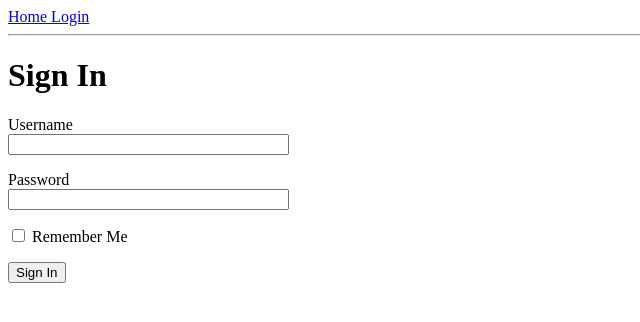
After one commit to BotenAqua/learn-flask, a Flask app: page /login in a window 1280 px wide. The commit adds this page. Shown: the top 322 px of the page, without its empty margins (0-640 px from the left). Run offline with Flask 2, Linux system fonts and the light colour scheme.

Commit message:
more cleanup and part 3

```diff
--- a/app/__init__.py
+++ b/app/__init__.py
@@ -1,5 +1,7 @@
 from flask import Flask
+from config import Config
 
 app = Flask(__name__)
+app.config.from_object(Config)
 
 from app import routes
--- /dev/null
+++ b/app/forms.py
@@ -0,0 +1,9 @@
+from flask_wtf import FlaskForm
+from wtforms import StringField, PasswordField, BooleanField, SubmitField
+from wtforms.validators import DataRequired
+
+class LoginForm(FlaskForm):
+	username = StringField('Username', validators=[DataRequired()])
+	password = PasswordField('Password', validators=[DataRequired()])
+	remember_me = BooleanField('Remember Me')
+	submit = SubmitField('Sign In')
--- a/app/routes.py
+++ b/app/routes.py
@@ -1,8 +1,19 @@
+from flask import render_template, flash, redirect, url_for
 from app import app
+from app.forms import LoginForm
 
 @app.route('/')
+@app.route('/index')
+def index():
+	posts = [{'author': {'username': 'BotenAqua'}, 'body': 'What a nice site!'},
+		{'author': {'username': 'NotAqua'}, 'body': "Don't eat yellow sand..."}]
 
-@app.route('/index')
+	return render_template('index.html', user = 'Aqua', posts = posts)
 
-def index():
-	return "Hello world!"
+@app.route('/login', methods=['GET', 'POST'])
+def login():
+	form = LoginForm()
+	if form.validate_on_submit():
+		flash('Login requested for user {}, remember_me={}'.format(form.username.data, form.remember_me.data))
+		return redirect('/index')
+	return render_template('login.html', title='Sign In', form=form)
--- a/app/templates/base.html
+++ b/app/templates/base.html
@@ -7,7 +7,20 @@
 	{% endif %}
 </head>
 <body>
-	<div><a href='/'> Home </a></div>
+	<div>
+		<a href='{{ url_for("index") }}'> Home </a>
+		<a href='{{ url_for("login") }}'>Login</a>
+	</div>
+	<hr />
+	{% with messages = get_flashed_messages() %}
+	{% if messages %}
+	<ul>
+		{% for message in messages %}
+		<li>{{message}}</li>
+		{% endfor %}
+	</ul>
+	{% endif %}
+	{% endwith %}
 	{% block content %}{% endblock %}
 </body>
 </html>
--- /dev/null
+++ b/app/templates/login.html
@@ -0,0 +1,24 @@
+{% extends "base.html" %}
+
+{% block content %}
+    <h1>Sign In</h1>
+    <form action="" method="post" novalidate>
+        {{ form.hidden_tag() }}
+        <p>
+            {{ form.username.label }}<br />
+            {{ form.username(size=32) }}<br />
+	    {% for error in form.username.errors %}
+	    <span style='color:red;'>[{{error}}]</span>
+	    {% endfor %}
+        </p>
+        <p>
+            {{ form.password.label }}<br />
+            {{ form.password(size=32) }}<br />
+	    {% for error in form.username.errors %}
+            <span style="color: red;">[{{ error }}]</span>
+            {% endfor %}
+        </p>
+        <p>{{ form.remember_me() }} {{ form.remember_me.label }}</p>
+        <p>{{ form.submit() }}</p>
+    </form>
+{% endblock %}
```
